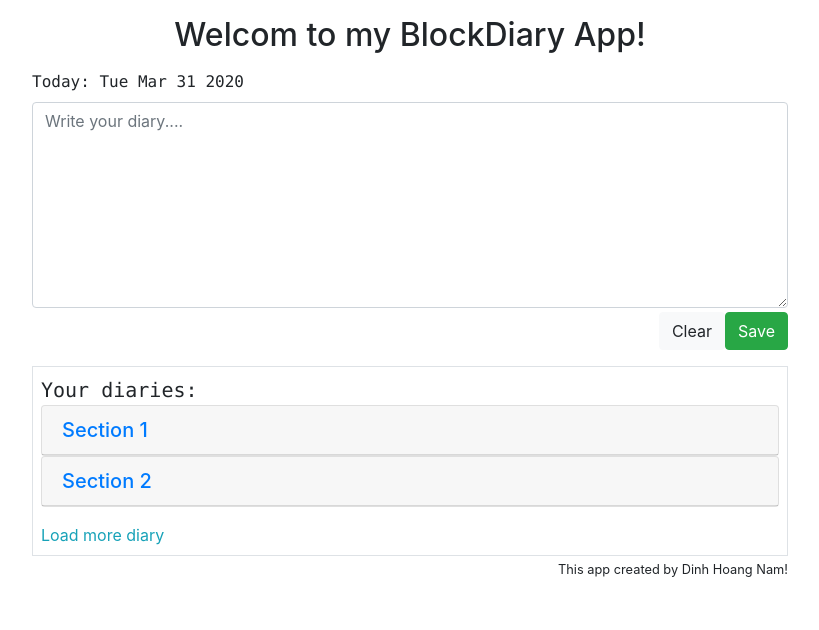
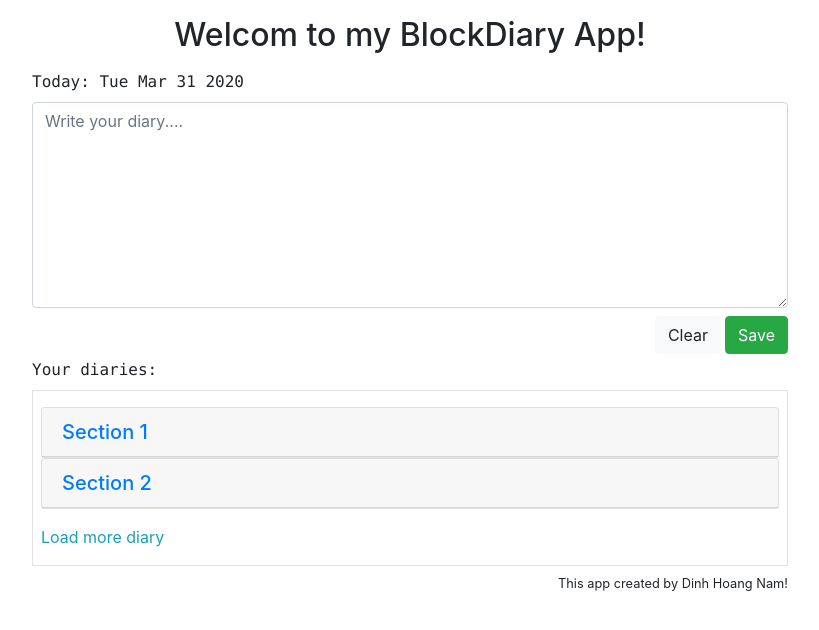
Before and after one commit to dinhhoangnam998/blockdiary-frontend, a React (Create React App) app: page / in a window 1280 px wide. Shown: the top 630 px of the page, without its empty margins (230-1049 px from the left). Built offline with nearby package versions, Linux system fonts and the light colour scheme.

Commit message:
create redux slides

```diff
--- a/package.json
+++ b/package.json
@@ -9,6 +9,7 @@
     "@testing-library/user-event": "^7.2.1",
     "react": "^16.13.1",
     "react-dom": "^16.13.1",
+    "react-redux": "^7.2.0",
     "react-scripts": "3.4.1",
     "redux": "^4.0.5"
   },
--- a/src/Root.js
+++ b/src/Root.js
@@ -0,0 +1,15 @@
+import React from 'react'
+import { Provider } from "react-redux"
+import store from "./redux/store"
+
+import App from "./App"
+
+function Root() {
+  return (
+    <Provider store={store}>
+      <App></App>
+    </Provider>
+  )
+}
+
+export default Root
--- a/src/comps/foot/Footer.js
+++ b/src/comps/foot/Footer.js
@@ -2,7 +2,7 @@ import React from 'react'
 
 function Footer() {
   return (
-    <div className="mt-1 text-right small">
+    <div className="mt-2 text-right small">
       This app created by Dinh Hoang Nam!
     </div>
   )
--- a/src/comps/head/ButtonBar.js
+++ b/src/comps/head/ButtonBar.js
@@ -1,11 +1,13 @@
 import React from 'react'
-
+import { useDispatch } from "react-redux"
+import { addDiary } from "../../redux/diaryS"
 function ButtonBar() {
+  const dispatch = useDispatch();
   return (
-    <div>
+    <div className="mt-2">
       <div className="text-right">
-        <button className="btn btn-light">Clear</button>
-        <button className="btn btn-success">Save</button>
+        <button className="btn btn-light d-inline-block mr-1" type="reset">Clear</button>
+        <button className="btn btn-success" onClick={() => dispatch(addDiary())}>Save</button>
       </div>
     </div>
   )
--- a/src/comps/head/DiaryForm.js
+++ b/src/comps/head/DiaryForm.js
@@ -5,8 +5,10 @@ import ButtonBar from './ButtonBar';
 function DiaryForm() {
   return (
     <div className="mt-2">
-      <DiaryTextbox></DiaryTextbox>
-      <ButtonBar></ButtonBar>
+      <form>
+        <DiaryTextbox></DiaryTextbox>
+        <ButtonBar></ButtonBar>
+      </form>
     </div>
   )
 }
--- a/src/comps/head/DiaryTextbox.js
+++ b/src/comps/head/DiaryTextbox.js
@@ -1,16 +1,20 @@
 import React from 'react'
-
+import { useSelector, useDispatch } from 'react-redux'
+import { keyPressA } from "../../redux/textboxS"
 
 function DiaryTextbox() {
+  const value = useSelector(state => state.textboxS.value);
+  const dispatch = useDispatch();
   return (
     <div>
-      <form>
-        <div className="form-group mb-1">
-          <textarea className="form-control" name="diary" id="diary" rows="8" placeholder="Write your diary...."></textarea>
-        </div>
-      </form>
+      <div className="form-group mb-1">
+        <textarea className="form-control" value={value} name="diary" id="diary" rows="8" placeholder="Write your diary...."
+          onChange={e => dispatch(keyPressA(e.target.value))}></textarea>
+      </div>
     </div>
   )
 }
 
+
+
 export default DiaryTextbox
--- a/src/comps/main/Main.js
+++ b/src/comps/main/Main.js
@@ -5,11 +5,14 @@ import Title from './Title';
 
 function Main() {
   return (
-    <div className="mt-3 border p-2">
+    <div className="mt-1">
       <Title></Title>
-      <DayDiary></DayDiary>
-      <LoadMoreBar></LoadMoreBar>
+      <div className="border mt-2 py-3 px-2">
+        <DayDiary></DayDiary>
+        <LoadMoreBar></LoadMoreBar>
+      </div>
     </div>
+
   )
 }
 
--- a/src/comps/main/Title.js
+++ b/src/comps/main/Title.js
@@ -3,7 +3,7 @@ import React from 'react'
 function Title() {
   return (
     <div>
-      <div className="text-monospace" style={{ fontSize: '1.25rem' }}>Your diaries:</div>
+      <div className="text-monospace" >Your diaries:</div>
     </div>
   )
 }
--- a/src/index.js
+++ b/src/index.js
@@ -1,10 +1,10 @@
 import React from 'react';
 import ReactDOM from 'react-dom';
-import App from './App';
+import Root from "./Root"
 
 ReactDOM.render(
   <React.StrictMode>
-    <App />
+    <Root />
   </React.StrictMode>,
   document.getElementById('root')
 );
--- /dev/null
+++ b/src/redux/diaryS.js
@@ -0,0 +1,42 @@
+import { createAction, createReducer } from "@reduxjs/toolkit";
+import { resetA } from './textboxS'
+
+const addTempDiary = createAction('add_temp_diary');
+const updateTempDiary = createAction('update_temp_diary');
+
+const addDiary = () => (dispatch, getState) => {
+  let diary = { content: getState().textboxS.value };
+  dispatch((addTempDiary(diary)));
+  dispatch(resetA());
+
+  const serverUrl = (process.env.NODE_ENV !== 'production') ? process.env.REACT_APP_SERVER_URL : process.env.SERVER_URL;
+  return (
+    fetch(`${serverUrl}/diaries`, {
+      method: "POST",
+      headers: { 'Content-Type': 'application/json' },
+      body: JSON.stringify(diary)
+    }).then(res => res.json())
+      .then(diary => dispatch(updateTempDiary(diary)))
+  )
+}
+
+const addTempDiaryH = (state, action) => {
+  const tempDiary = action.payload;
+  tempDiary.status = false;
+  state.diaries.unshift(tempDiary);
+  return state;
+}
+
+const updateTempDiaryH = (state, action) => {
+  const diary = action.payload;
+  diary.status = true;
+  state.diaries[0] = diary;
+  return state;
+}
+
+const diaryR = createReducer({ diaries: [] }, {
+  [addTempDiary]: addTempDiaryH,
+  [updateTempDiary]: updateTempDiaryH,
+})
+
+export { diaryR as default, addDiary }
--- /dev/null
+++ b/src/redux/store.js
@@ -0,0 +1,11 @@
+import { combineReducers } from "redux"
+import { configureStore, getDefaultMiddleware } from "@reduxjs/toolkit"
+import thunkMiddleware from "redux-thunk"
+
+import diaryR from "./diaryS"
+import textboxR from "./textboxS"
+
+const rootReducer = combineReducers({ diaryS: diaryR, textboxS: textboxR });
+const store = configureStore({ reducer: rootReducer, middleware: [...getDefaultMiddleware(), thunkMiddleware] });
+
+export default store;
--- /dev/null
+++ b/src/redux/textboxS.js
@@ -0,0 +1,11 @@
+import { createAction, createReducer } from "@reduxjs/toolkit";
+
+const keyPressA = createAction('key_press');
+const resetA = createAction('reset');
+
+const textboxR = createReducer({ value: '' }, {
+  [keyPressA]: (state, action) => ({ value: action.payload }),
+  [resetA]: () => ({ value: '' })
+})
+
+export { textboxR as default, keyPressA, resetA }
```
Also changed, not shown: 1 other file (tests, documents, lock files or other folders).
